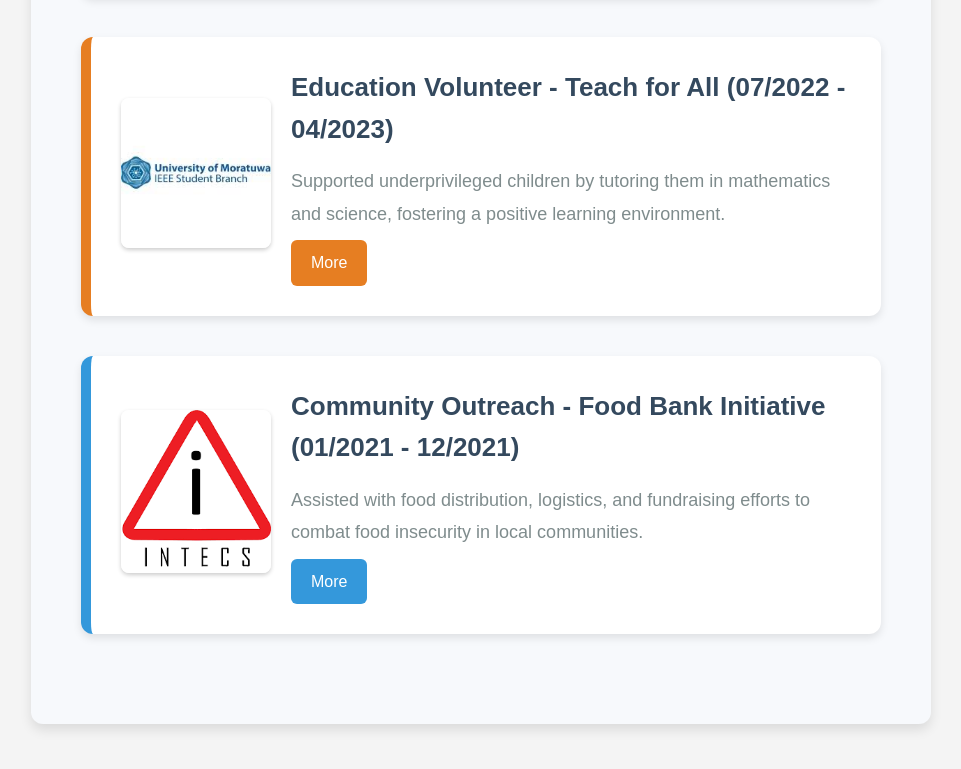
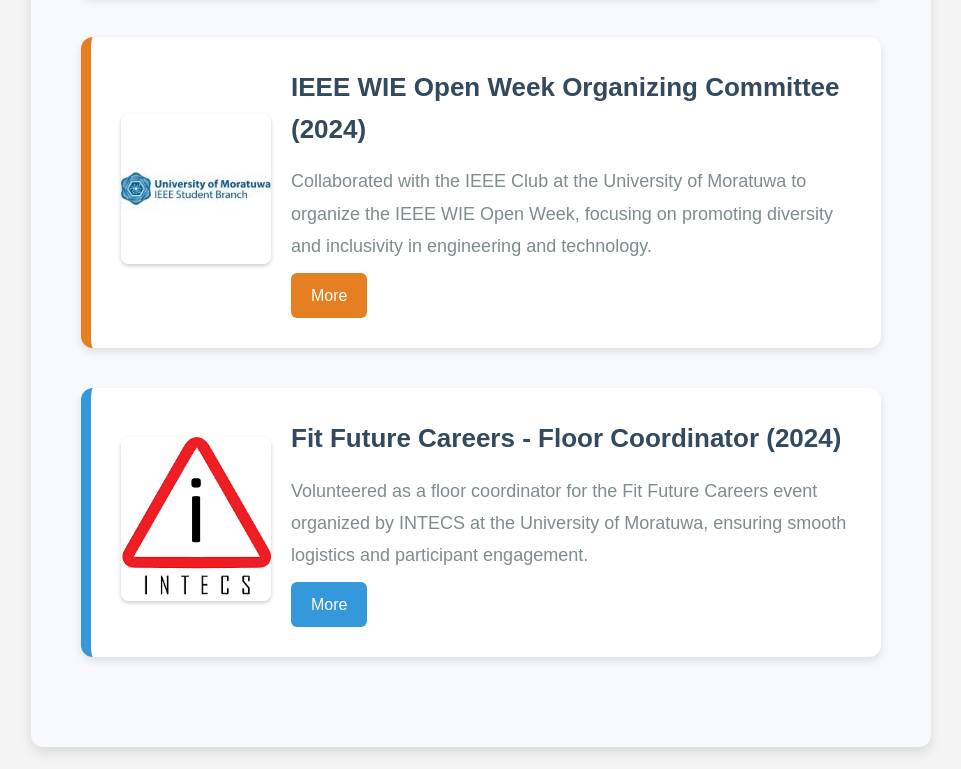
Before and after one commit to Bhawa1018/portfolio, a plain HTML site: page volunteering.html in a window 1280 px wide. Shown: the part 530-1299 px from the top of the page, without its empty margins (159-1120 px from the left). Drawn offline with Linux system fonts and the light colour scheme.

Commit message:
Update volunteering.html

```diff
--- a/volunteering.html
+++ b/volunteering.html
@@ -52,16 +52,16 @@
 <div class="volunteer-task" style="display: flex; align-items: center; margin-bottom: 40px; padding: 30px; background-color: #ffffff; border-left: 10px solid #e67e22; border-radius: 12px; box-shadow: 0 4px 8px rgba(0, 0, 0, 0.1); transition: transform 0.3s, box-shadow 0.3s; animation: fadeIn 1.4s ease-in-out;" onmouseover="this.style.transform='translateX(5px)'; this.style.boxShadow='0 10px 20px rgba(0, 0, 0, 0.15)';" onmouseout="this.style.transform='translateX(0)'; this.style.boxShadow='0 4px 8px rgba(0, 0, 0, 0.1)';">
   <!-- Image for Volunteering Task 2 -->
   <div style="flex: 0 0 150px; max-width: 150px; margin-right: 20px;">
-      <img src="images\ieee.jpeg" alt="Teach for All" style="width: 100%; height: auto; border-radius: 8px; box-shadow: 0 2px 4px rgba(0, 0, 0, 0.2);">
+    <img src="images/ieee.jpeg" alt="IEEE Club - University of Moratuwa" style="width: 100%; height: auto; border-radius: 8px; box-shadow: 0 2px 4px rgba(0, 0, 0, 0.2);">
   </div>
   <div style="flex: 1;">
     <h3 style="font-size: 26px; color: #34495e; margin-bottom: 15px;">
-        Education Volunteer - Teach for All (07/2022 - 04/2023)
+      IEEE WIE Open Week Organizing Committee (2024)
     </h3>
     <p style="font-size: 18px; color: #7f8c8d; line-height: 1.8;">
-        Supported underprivileged children by tutoring them in mathematics and science, fostering a positive learning environment.
+      Collaborated with the IEEE Club at the University of Moratuwa to organize the IEEE WIE Open Week, focusing on promoting diversity and inclusivity in engineering and technology.
     </p>
-      <a href="teach-for-all.html" target="_blank" style="display: inline-block; margin-top: 10px; padding: 10px 20px; background-color: #e67e22; color: white; text-decoration: none; border-radius: 6px; transition: background-color 0.3s, transform 0.3s;" onmouseover="this.style.backgroundColor='#d35400'; this.style.transform='translateY(-3px)';" onmouseout="this.style.backgroundColor='#e67e22'; this.style.transform='translateY(0)';">
+    <a href="ieee-open-week.html" target="_blank" style="display: inline-block; margin-top: 10px; padding: 10px 20px; background-color: #e67e22; color: white; text-decoration: none; border-radius: 6px; transition: background-color 0.3s, transform 0.3s;" onmouseover="this.style.backgroundColor='#d35400'; this.style.transform='translateY(-3px)';" onmouseout="this.style.backgroundColor='#e67e22'; this.style.transform='translateY(0)';">
       More
     </a>
   </div>
@@ -71,16 +71,16 @@
 <div class="volunteer-task" style="display: flex; align-items: center; margin-bottom: 40px; padding: 30px; background-color: #ffffff; border-left: 10px solid #3498db; border-radius: 12px; box-shadow: 0 4px 8px rgba(0, 0, 0, 0.1); transition: transform 0.3s, box-shadow 0.3s; animation: fadeIn 1.6s ease-in-out;" onmouseover="this.style.transform='translateX(5px)'; this.style.boxShadow='0 10px 20px rgba(0, 0, 0, 0.15)';" onmouseout="this.style.transform='translateX(0)'; this.style.boxShadow='0 4px 8px rgba(0, 0, 0, 0.1)';">
   <!-- Image for Volunteering Task 3 -->
   <div style="flex: 0 0 150px; max-width: 150px; margin-right: 20px;">
-      <img src="images\intecs.png" alt="Food Bank Initiative" style="width: 100%; height: auto; border-radius: 8px; box-shadow: 0 2px 4px rgba(0, 0, 0, 0.2);">
+    <img src="images/intecs.png" alt="INTECS - University of Moratuwa" style="width: 100%; height: auto; border-radius: 8px; box-shadow: 0 2px 4px rgba(0, 0, 0, 0.2);">
   </div>
   <div style="flex: 1;">
     <h3 style="font-size: 26px; color: #34495e; margin-bottom: 15px;">
-        Community Outreach - Food Bank Initiative (01/2021 - 12/2021)
+      Fit Future Careers - Floor Coordinator (2024)
     </h3>
     <p style="font-size: 18px; color: #7f8c8d; line-height: 1.8;">
-        Assisted with food distribution, logistics, and fundraising efforts to combat food insecurity in local communities.
+      Volunteered as a floor coordinator for the Fit Future Careers event organized by INTECS at the University of Moratuwa, ensuring smooth logistics and participant engagement.
     </p>
-      <a href="food-bank.html" target="_blank" style="display: inline-block; margin-top: 10px; padding: 10px 20px; background-color: #3498db; color: white; text-decoration: none; border-radius: 6px; transition: background-color 0.3s, transform 0.3s;" onmouseover="this.style.backgroundColor='#2980b9'; this.style.transform='translateY(-3px)';" onmouseout="this.style.backgroundColor='#3498db'; this.style.transform='translateY(0)';">
+    <a href="fit-future-careers.html" target="_blank" style="display: inline-block; margin-top: 10px; padding: 10px 20px; background-color: #3498db; color: white; text-decoration: none; border-radius: 6px; transition: background-color 0.3s, transform 0.3s;" onmouseover="this.style.backgroundColor='#2980b9'; this.style.transform='translateY(-3px)';" onmouseout="this.style.backgroundColor='#3498db'; this.style.transform='translateY(0)';">
       More
     </a>
   </div>
```
Lines whose indentation alone changed are shown as unchanged.
